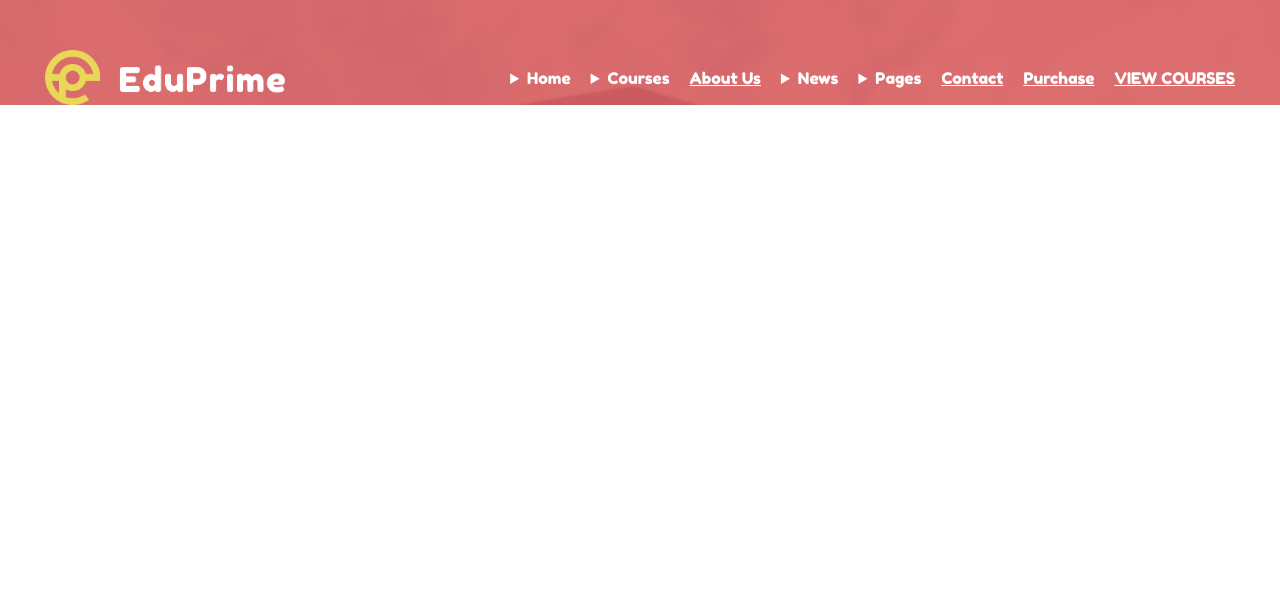
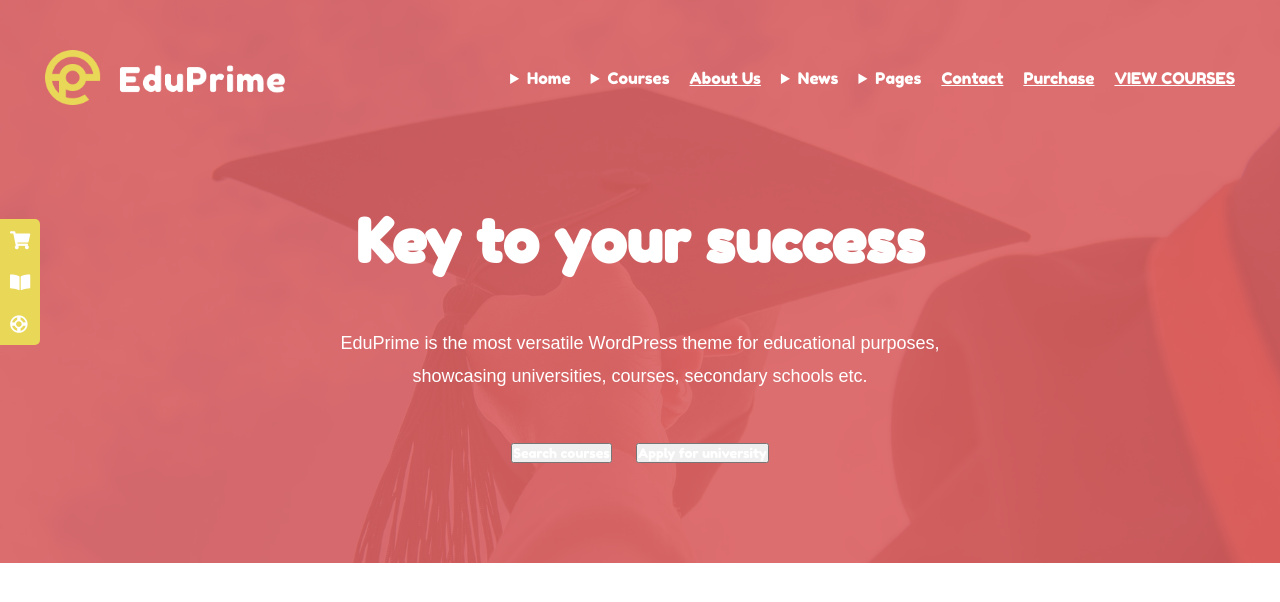
Before and after one commit to jacopo-vinanti96/proj-html-vuejs, a website: page index.html in a window 1280 px wide. Drawn offline with Linux system fonts and the light colour scheme.

Commit message:
Header completato
-Mancano ritocchi
-Modifche classi btn

```diff
--- a/index.html
+++ b/index.html
@@ -40,16 +40,24 @@
           <li><a href="#">Contact</a></li>
           <li><a href="#">Purchase</a></li>
           <li>
-            <a class="btn--link btn--big" href="#">VIEW COURSES</a>
+            <a class="btn btn--link btn--big" href="#">VIEW COURSES</a>
           </li>
         </ul>
       </nav>
     </div>
     <div id="hero">
-
+      <h1>Key to your success</h1>
+      <p class="mt-50">EduPrime is the most versatile WordPress theme for educational purposes,
+      showcasing universities, courses, secondary schools etc.</p>
+      <div class="hero__actions mt-50">
+        <button class="btn btn--function btn--big" type="button" name="button">Search courses</button>
+        <button class="btn btn--function btn--big" type="button" name="button">Apply for university</button>
+      </div>
     </div>
     <div id="side-bar">
-
+      <a href="#"><i class="fas fa-shopping-cart"></i></a>
+      <a href="#"><i class="fas fa-book-open"></i></a>
+      <a href="#"><i class="far fa-life-ring"></i></a>
     </div>
   </header>
   <main>
--- a/src/sass/partials/_header.scss
+++ b/src/sass/partials/_header.scss
@@ -30,7 +30,33 @@ header {
   margin-right: 20px;
 }
 
-
 .logo {
   width: 240px;
 }
+
+#hero {
+  width: 50%;
+  margin: auto;
+  padding: 100px 0;
+  text-align: center;
+}
+
+#side-bar {
+  position: absolute;
+  left: 0;
+  top: 50%;
+  transform: translateY(-50%);
+  background-color: $bg_color_secondary;
+  border-top-right-radius: 5px;
+  border-bottom-right-radius: 5px;
+}
+
+#side-bar > * {
+  display: block;
+  font-size: 18px;
+  padding: 10px;
+}
+
+.fa-life-ring {
+  transform: rotate(45deg);
+}
--- a/src/sass/partials/_typo.scss
+++ b/src/sass/partials/_typo.scss
@@ -10,3 +10,12 @@ p, input, span {
 header * {
   color: $font_color_light;
 }
+
+h1 {
+  font-size: $font_size_900;
+}
+
+h1 ~ p {
+  font-size: $font_size_400;
+  line-height: 180%;
+}
--- a/src/sass/partials/_variables.scss
+++ b/src/sass/partials/_variables.scss
@@ -4,32 +4,32 @@ $bg_color_dark: #000000;
 $bg_color_light_2: #FFFFFF80;
 $bg_color_dark_2: #000000CC;
 $bg_color_primary: #E56768;
+$bg_color_secondary: #E9D758;
 $bg_color_overlay: #DA5F60E6;
 $bg_color_1: #3D404F;
 $bg_color_2: #454545;
 $bg_color_3: #FAFAFA;
 $bg_color_4: #F7F8FA;
-$bg_color_5: #E9D758;
 
 // Font colors
 $font_color_light: #FFFFFF;
 $font_color_dark: #000000;
 $font_color_light_2: #FFFFFFCC;
 $font_color_primary: #E56768;
-$font_color_1: #E9D758;
-$font_color_2: #79B530;
-$font_color_3: #8B8B8A;
-$font_color_4: #7F7F7F;
-$font_color_5: #74777B;
-$font_color_6: #70727E;
-$font_color_7: #5C5E6C;
-$font_color_8: #434959;
-$font_color_9: #454545;
-$font_color_10: #3D404F;
-$font_color_11: #3F3F3F;
-$font_color_12: #223441;
-$font_color_13: #252525;
-$font_color_14: #151515;
+$font_color_secondary: #E9D758;
+$font_color_1: #79B530;
+$font_color_2: #8B8B8A;
+$font_color_3: #7F7F7F;
+$font_color_4: #74777B;
+$font_color_5: #70727E;
+$font_color_6: #5C5E6C;
+$font_color_7: #434959;
+$font_color_8: #454545;
+$font_color_9: #3D404F;
+$font_color_10: #3F3F3F;
+$font_color_11: #223441;
+$font_color_12: #252525;
+$font_color_13: #151515;
 
 // fill Colors
 $fill_color_light: #FFFFFF;
@@ -50,7 +50,7 @@ $border_color_5: #CCCCCC;
 $border_color_6: #79B530;
 
 // Font size
-$font_size_900: 50px;
+$font_size_900: 60px;
 $font_size_800: 40px;
 $font_size_700: 35px;
 $font_size_600: 22px;
```
Also changed, not shown: css/style.css.
